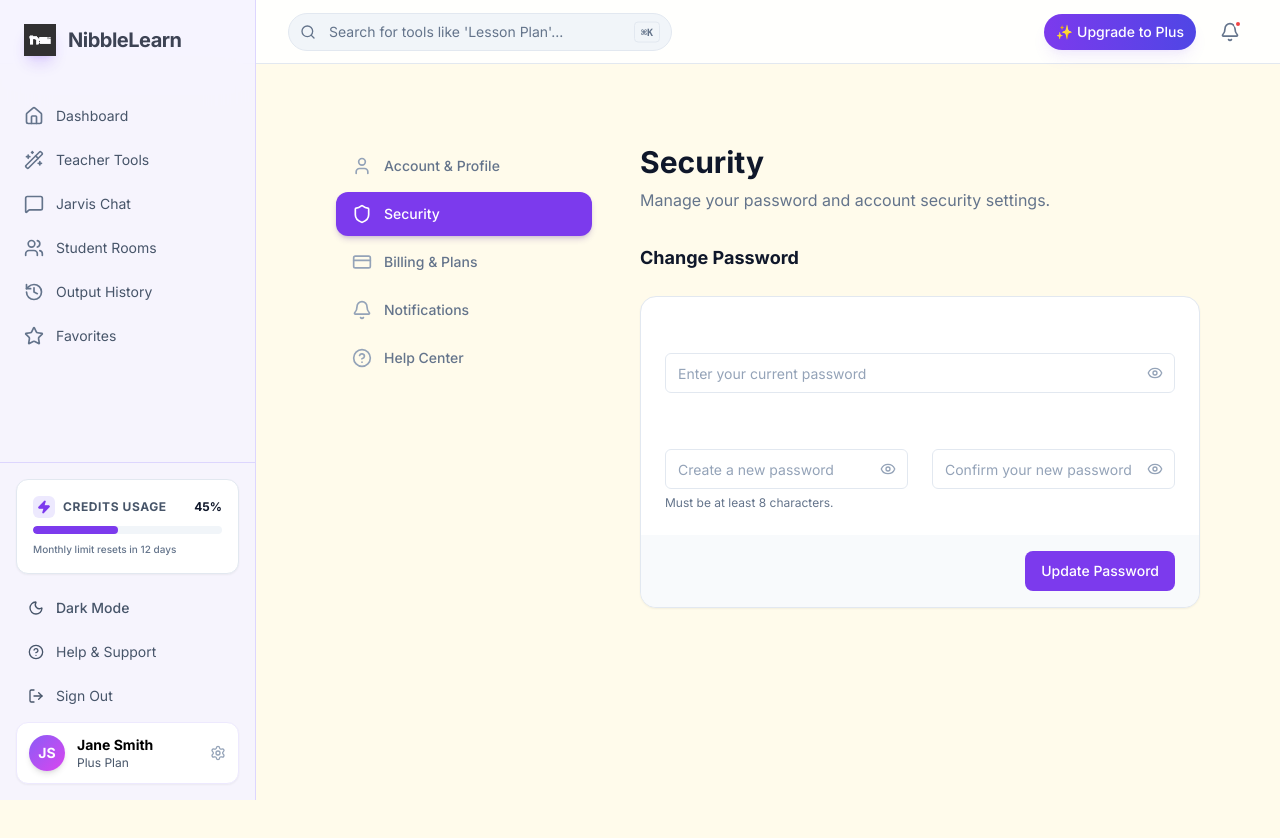
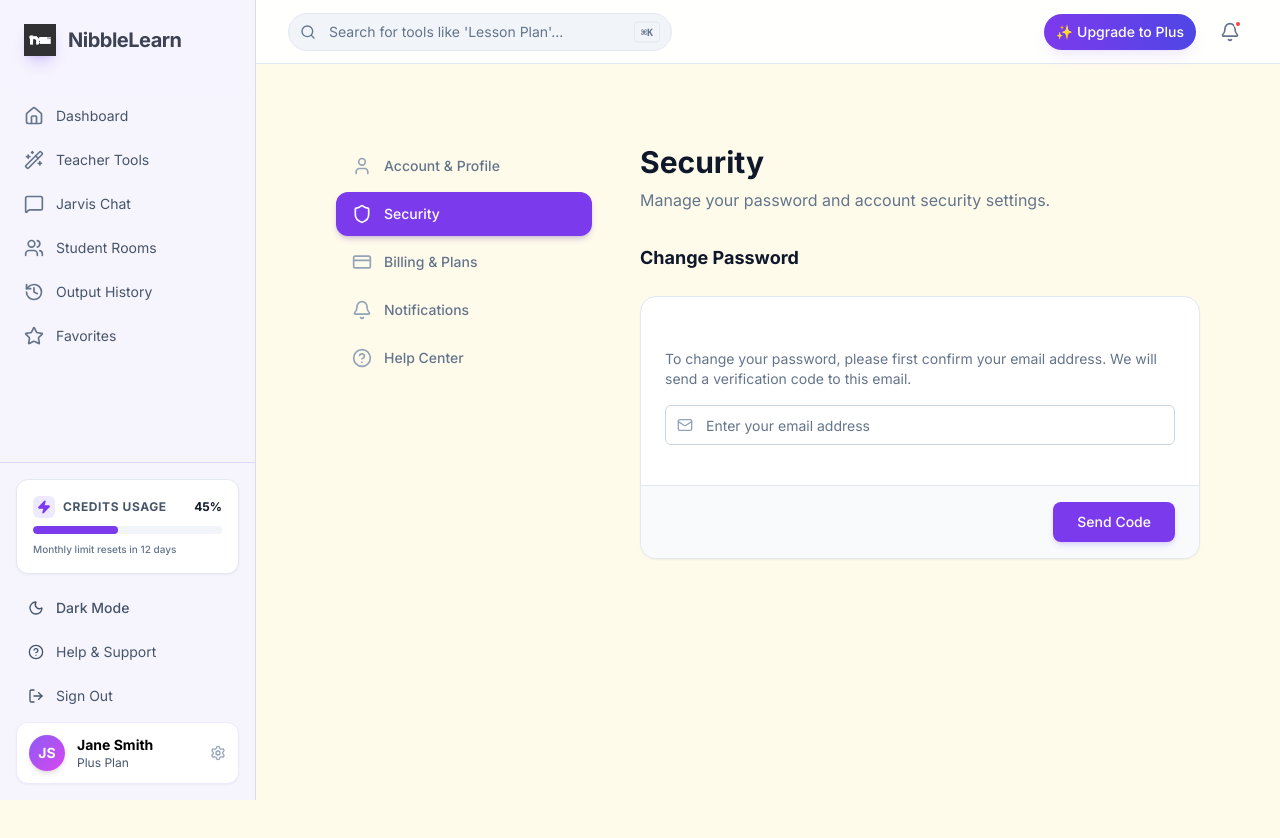
Before and after one commit to CodeCrafter19programmer/nibble-learn, a Next.js app: page /app/settings/security in a window 1280 px wide. Shown: the top 838 px of the page. Built offline with nearby package versions, Linux system fonts and the light colour scheme.

Commit message:
feat: multi-step password reset workflow on security page

```diff
--- a/src/app/app/settings/security/page.tsx
+++ b/src/app/app/settings/security/page.tsx
@@ -1,7 +1,7 @@
 "use client"
 
 import React, { useState } from "react"
-import { Eye, EyeOff, KeyRound, Loader2, CheckCircle2 } from "lucide-react"
+import { Eye, EyeOff, Loader2, CheckCircle2, Mail, ShieldAlert } from "lucide-react"
 import { Button } from "@/components/ui/button"
 import { Input } from "@/components/ui/input"
 import { Label } from "@/components/ui/label"
@@ -9,68 +9,74 @@ import { cn } from "@/lib/utils"
 import { SettingsSection } from "@/components/settings/SettingsSection"
 import { SettingsCard, SettingsCardContent, SettingsCardFooter } from "@/components/settings/SettingsCard"
 
+type SecurityStep = "email" | "verify" | "update"
+
 export default function SecurityPage() {
-    const [showOldPassword, setShowOldPassword] = useState(false)
+    const [step, setStep] = useState<SecurityStep>("email")
+    const [email, setEmail] = useState("")
+    const [code, setCode] = useState("")
+    const [newPassword, setNewPassword] = useState("")
+    const [confirmPassword, setConfirmPassword] = useState("")
+
     const [showNewPassword, setShowNewPassword] = useState(false)
     const [showConfirmPassword, setShowConfirmPassword] = useState(false)
     const [isLoading, setIsLoading] = useState(false)
     const [isSuccess, setIsSuccess] = useState(false)
-
-    const [formData, setFormData] = useState({
-        old_password: "",
-        new_password: "",
-        new_password_confirm: ""
-    })
-
     const [errors, setErrors] = useState<Record<string, string>>({})
 
-    const handleSubmit = async (e: React.FormEvent) => {
+    const handleEmailSubmit = async (e: React.FormEvent) => {
+        e.preventDefault()
+        if (!email) {
+            setErrors({ email: "Email is required" })
+            return
+        }
+        setErrors({})
+        setIsLoading(true)
+        await new Promise(resolve => setTimeout(resolve, 1500))
+        setIsLoading(false)
+        setStep("verify")
+    }
+
+    const handleVerifySubmit = async (e: React.FormEvent) => {
+        e.preventDefault()
+        if (code.length < 5) {
+            setErrors({ code: "Please enter a valid code" })
+            return
+        }
+        setErrors({})
+        setIsLoading(true)
+        await new Promise(resolve => setTimeout(resolve, 1500))
+        setIsLoading(false)
+        setStep("update")
+    }
+
+    const handleUpdateSubmit = async (e: React.FormEvent) => {
         e.preventDefault()
         setErrors({})
 
-        // Validate passwords match
-        if (formData.new_password !== formData.new_password_confirm) {
-            setErrors({ new_password_confirm: "Passwords do not match" })
+        if (newPassword !== confirmPassword) {
+            setErrors({ confirmPassword: "Passwords do not match" })
             return
         }
-
-        // Validate password strength (at least 8 chars)
-        if (formData.new_password.length < 8) {
-            setErrors({ new_password: "Password must be at least 8 characters" })
+        if (newPassword.length < 8) {
+            setErrors({ newPassword: "Password must be at least 8 characters" })
             return
         }
 
         setIsLoading(true)
-        // Simulate API call
         await new Promise(resolve => setTimeout(resolve, 1500))
-        console.log("Change password data:", formData)
         setIsLoading(false)
         setIsSuccess(true)
 
-        // Reset form after success
-        setFormData({
-            old_password: "",
-            new_password: "",
-            new_password_confirm: ""
-        })
+        setNewPassword("")
+        setConfirmPassword("")
 
-        // Clear success message after 3 seconds
-        setTimeout(() => setIsSuccess(false), 3000)
-    }
-
-    const handleChange = (e: React.ChangeEvent<HTMLInputElement>) => {
-        setFormData(prev => ({
-            ...prev,
-            [e.target.name]: e.target.value
-        }))
-        // Clear error when user types
-        if (errors[e.target.name]) {
-            setErrors(prev => {
-                const newErrors = { ...prev }
-                delete newErrors[e.target.name]
-                return newErrors
-            })
-        }
+        setTimeout(() => {
+            setIsSuccess(false)
+            setStep("email")
+            setEmail("")
+            setCode("")
+        }, 3000)
     }
 
     return (
@@ -82,7 +88,115 @@ export default function SecurityPage() {
 
             <SettingsSection title="Change Password" variant="slate">
                 <SettingsCard variant="slate">
-                    <form onSubmit={handleSubmit}>
+                    {step === "email" && (
+                        <form onSubmit={handleEmailSubmit}>
+                            <SettingsCardContent className="space-y-6">
+                                <div>
+                                    <Label htmlFor="email">Verify Email Address</Label>
+                                    <p className="text-sm text-slate-500 dark:text-slate-400 mb-4 mt-1">
+                                        To change your password, please first confirm your email address. We will send a verification code to this email.
+                                    </p>
+                                    <div className="relative mt-2">
+                                        <Mail className="absolute left-3 top-1/2 -translate-y-1/2 w-4 h-4 text-slate-400" />
+                                        <Input
+                                            id="email"
+                                            name="email"
+                                            type="email"
+                                            required
+                                            value={email}
+                                            onChange={(e) => {
+                                                setEmail(e.target.value)
+                                                setErrors({})
+                                            }}
+                                            placeholder="Enter your email address"
+                                            className={cn(
+                                                "pl-10 bg-white dark:bg-slate-950 border-slate-300 dark:border-slate-700 text-slate-900 dark:text-white focus-visible:ring-violet-500",
+                                                errors.email && "border-red-500 focus-visible:ring-red-500"
+                                            )}
+                                        />
+                                    </div>
+                                    {errors.email && (
+                                        <p className="mt-1.5 text-sm text-red-500">{errors.email}</p>
+                                    )}
+                                </div>
+                            </SettingsCardContent>
+                            <SettingsCardFooter variant="slate" className="flex justify-end border-t border-slate-200 dark:border-slate-800 pt-4 mt-4">
+                                <Button
+                                    type="submit"
+                                    disabled={isLoading}
+                                    className="bg-violet-600 hover:bg-violet-500 text-white font-medium px-6 shadow-md shadow-violet-500/20 transition-all hover:scale-[1.02]"
+                                >
+                                    {isLoading ? (
+                                        <><Loader2 className="w-4 h-4 mr-2 animate-spin" /> Sending...</>
+                                    ) : (
+                                        "Send Code"
+                                    )}
+                                </Button>
+                            </SettingsCardFooter>
+                        </form>
+                    )}
+
+                    {step === "verify" && (
+                        <form onSubmit={handleVerifySubmit}>
+                            <SettingsCardContent className="space-y-6">
+                                <div className="p-4 bg-violet-500/10 border border-violet-500/20 rounded-xl flex items-start gap-3">
+                                    <ShieldAlert className="w-5 h-5 text-violet-600 dark:text-violet-400 flex-shrink-0 mt-0.5" />
+                                    <div>
+                                        <p className="text-violet-800 dark:text-violet-300 font-medium">Verification Code Sent</p>
+                                        <p className="text-sm text-violet-600/80 dark:text-violet-400/80 mt-1">A code has been sent to your email. Please enter it below.</p>
+                                    </div>
+                                </div>
+                                <div>
+                                    <Label htmlFor="code">Enter Code</Label>
+                                    <div className="relative mt-2">
+                                        <Input
+                                            id="code"
+                                            name="code"
+                                            type="text"
+                                            required
+                                            value={code}
+                                            onChange={(e) => {
+                                                setCode(e.target.value)
+                                                setErrors({})
+                                            }}
+                                            placeholder="e.g. 123456"
+                                            className={cn(
+                                                "bg-white dark:bg-slate-950 border-slate-300 dark:border-slate-700 text-slate-900 dark:text-white focus-visible:ring-violet-500 text-center tracking-widest font-mono text-lg",
+                                                errors.code && "border-red-500 focus-visible:ring-red-500"
+                                            )}
+                                        />
+                                    </div>
+                                    {errors.code && (
+                                        <p className="mt-1.5 text-sm text-red-500">{errors.code}</p>
+                                    )}
+                                </div>
+                            </SettingsCardContent>
+                            <SettingsCardFooter variant="slate" className="flex justify-between border-t border-slate-200 dark:border-slate-800 pt-4 mt-4">
+                                <Button
+                                    type="button"
+                                    variant="ghost"
+                                    onClick={() => setStep("email")}
+                                    className="text-slate-500 hover:text-slate-900 dark:text-slate-400 dark:hover:text-white"
+                                >
+                                    Back
+                                </Button>
+                                <Button
+                                    type="submit"
+                                    disabled={isLoading}
+                                    className="bg-violet-600 hover:bg-violet-500 text-white font-medium px-6 shadow-md shadow-violet-500/20 transition-all hover:scale-[1.02]"
+                                >
+                                    {isLoading ? (
+                                        <><Loader2 className="w-4 h-4 mr-2 animate-spin" /> Verifying...</>
+                                    ) : (
+                                        "Verify Code"
+                                    )}
+                                </Button>
+                            </SettingsCardFooter>
+                        </form>
+                    )}
+
+                    {step === "update" && (
+                        <form onSubmit={handleUpdateSubmit}>
                             <SettingsCardContent className="space-y-6">
                                 {isSuccess && (
                                     <div className="p-4 bg-green-500/10 border border-green-500/20 rounded-xl flex items-center gap-3">
@@ -91,50 +205,24 @@ export default function SecurityPage() {
                                     </div>
                                 )}
 
+                                <div className="grid grid-cols-1 md:grid-cols-2 gap-6">
                                     <div>
-                                <Label htmlFor="old_password">Current Password</Label>
+                                        <Label htmlFor="newPassword">New Password</Label>
                                         <div className="relative mt-2">
                                             <Input
-                                        id="old_password"
-                                        name="old_password"
-                                        type={showOldPassword ? "text" : "password"}
-                                        required
-                                        value={formData.old_password}
-                                        onChange={handleChange}
-                                        placeholder="Enter your current password"
-                                        className={cn(
-                                            "bg-white dark:bg-slate-950 border-slate-200 dark:border-slate-800 text-slate-900 dark:text-white pr-10 placeholder:text-slate-400",
-                                            errors.old_password && "border-red-500 focus-visible:ring-red-500"
-                                        )}
-                                    />
-                                    <button
-                                        type="button"
-                                        onClick={() => setShowOldPassword(!showOldPassword)}
-                                        className="absolute right-3 top-1/2 -translate-y-1/2 text-slate-400 hover:text-slate-600 dark:hover:text-slate-300"
-                                    >
-                                        {showOldPassword ? <EyeOff className="w-4 h-4" /> : <Eye className="w-4 h-4" />}
-                                    </button>
-                                </div>
-                                {errors.old_password && (
-                                    <p className="mt-1.5 text-sm text-red-500">{errors.old_password}</p>
-                                )}
-                            </div>
-
-                            <div className="grid grid-cols-1 md:grid-cols-2 gap-6">
-                                <div>
-                                    <Label htmlFor="new_password">New Password</Label>
-                                    <div className="relative mt-2">
-                                        <Input
-                                            id="new_password"
-                                            name="new_password"
+                                                id="newPassword"
+                                                name="newPassword"
                                                 type={showNewPassword ? "text" : "password"}
                                                 required
-                                            value={formData.new_password}
-                                            onChange={handleChange}
+                                                value={newPassword}
+                                                onChange={(e) => {
+                                                    setNewPassword(e.target.value)
+                                                    setErrors({})
+                                                }}
                                                 placeholder="Create a new password"
                                                 className={cn(
-                                                "bg-white dark:bg-slate-950 border-slate-200 dark:border-slate-800 text-slate-900 dark:text-white pr-10 placeholder:text-slate-400",
-                                                errors.new_password && "border-red-500 focus-visible:ring-red-500"
+                                                    "bg-white dark:bg-slate-950 border-slate-300 dark:border-slate-700 text-slate-900 dark:text-white pr-10 placeholder:text-slate-400 focus-visible:ring-violet-500",
+                                                    errors.newPassword && "border-red-500 focus-visible:ring-red-500"
                                                 )}
                                             />
                                             <button
@@ -145,8 +233,8 @@ export default function SecurityPage() {
                                                 {showNewPassword ? <EyeOff className="w-4 h-4" /> : <Eye className="w-4 h-4" />}
                                             </button>
                                         </div>
-                                    {errors.new_password && (
-                                        <p className="mt-1.5 text-sm text-red-500">{errors.new_password}</p>
+                                        {errors.newPassword && (
+                                            <p className="mt-1.5 text-sm text-red-500">{errors.newPassword}</p>
                                         )}
                                         <p className="mt-1.5 text-xs text-slate-500 dark:text-slate-400">
                                             Must be at least 8 characters.
@@ -154,19 +242,22 @@ export default function SecurityPage() {
                                     </div>
 
                                     <div>
-                                    <Label htmlFor="new_password_confirm">Confirm New Password</Label>
+                                        <Label htmlFor="confirmPassword">Confirm New Password</Label>
                                         <div className="relative mt-2">
                                             <Input
-                                            id="new_password_confirm"
-                                            name="new_password_confirm"
+                                                id="confirmPassword"
+                                                name="confirmPassword"
                                                 type={showConfirmPassword ? "text" : "password"}
                                                 required
-                                            value={formData.new_password_confirm}
-                                            onChange={handleChange}
+                                                value={confirmPassword}
+                                                onChange={(e) => {
+                                                    setConfirmPassword(e.target.value)
+                                                    setErrors({})
+                                                }}
                                                 placeholder="Confirm your new password"
                                                 className={cn(
-                                                "bg-white dark:bg-slate-950 border-slate-200 dark:border-slate-800 text-slate-900 dark:text-white pr-10 placeholder:text-slate-400",
-                                                errors.new_password_confirm && "border-red-500 focus-visible:ring-red-500"
+                                                    "bg-white dark:bg-slate-950 border-slate-300 dark:border-slate-700 text-slate-900 dark:text-white pr-10 placeholder:text-slate-400 focus-visible:ring-violet-500",
+                                                    errors.confirmPassword && "border-red-500 focus-visible:ring-red-500"
                                                 )}
                                             />
                                             <button
@@ -177,29 +268,27 @@ export default function SecurityPage() {
                                                 {showConfirmPassword ? <EyeOff className="w-4 h-4" /> : <Eye className="w-4 h-4" />}
                                             </button>
                                         </div>
-                                    {errors.new_password_confirm && (
-                                        <p className="mt-1.5 text-sm text-red-500">{errors.new_password_confirm}</p>
+                                        {errors.confirmPassword && (
+                                            <p className="mt-1.5 text-sm text-red-500">{errors.confirmPassword}</p>
                                         )}
                                     </div>
                                 </div>
                             </SettingsCardContent>
-                        <SettingsCardFooter variant="slate" className="flex justify-end">
+                            <SettingsCardFooter variant="slate" className="flex justify-end border-t border-slate-200 dark:border-slate-800 pt-4 mt-4">
                                 <Button
                                     type="submit"
                                     disabled={isLoading}
-                                className="bg-violet-600 hover:bg-violet-500 text-white"
+                                    className="bg-violet-600 hover:bg-violet-500 text-white font-medium px-6 shadow-md shadow-violet-500/20 transition-all hover:scale-[1.02]"
                                 >
                                     {isLoading ? (
-                                    <>
-                                        <Loader2 className="w-4 h-4 mr-2 animate-spin" />
-                                        Updating...
-                                    </>
+                                        <><Loader2 className="w-4 h-4 mr-2 animate-spin" /> Updating...</>
                                     ) : (
                                         "Update Password"
                                     )}
                                 </Button>
                             </SettingsCardFooter>
                         </form>
+                    )}
                 </SettingsCard>
             </SettingsSection>
         </div>
```
Lines whose indentation alone changed are shown as unchanged.
